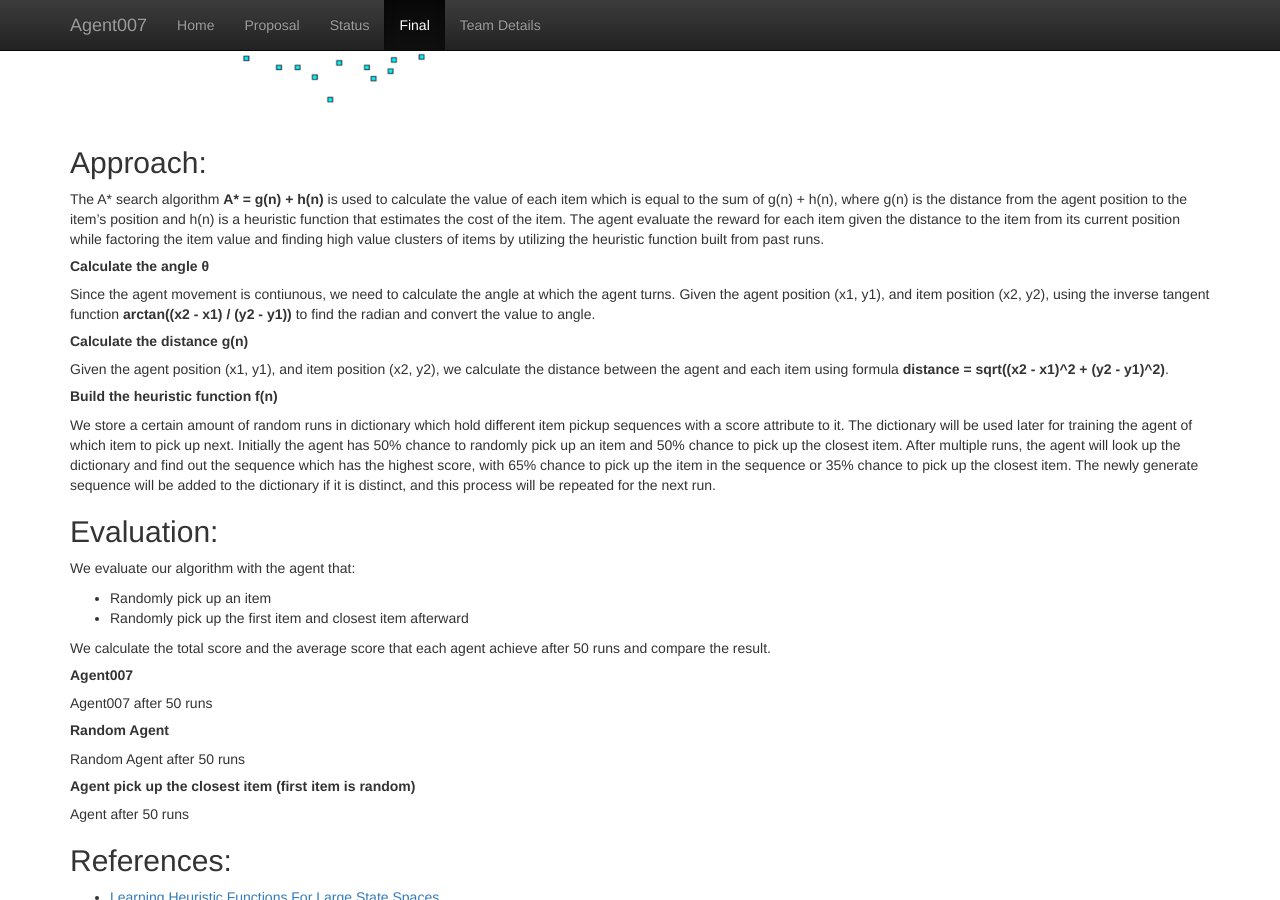
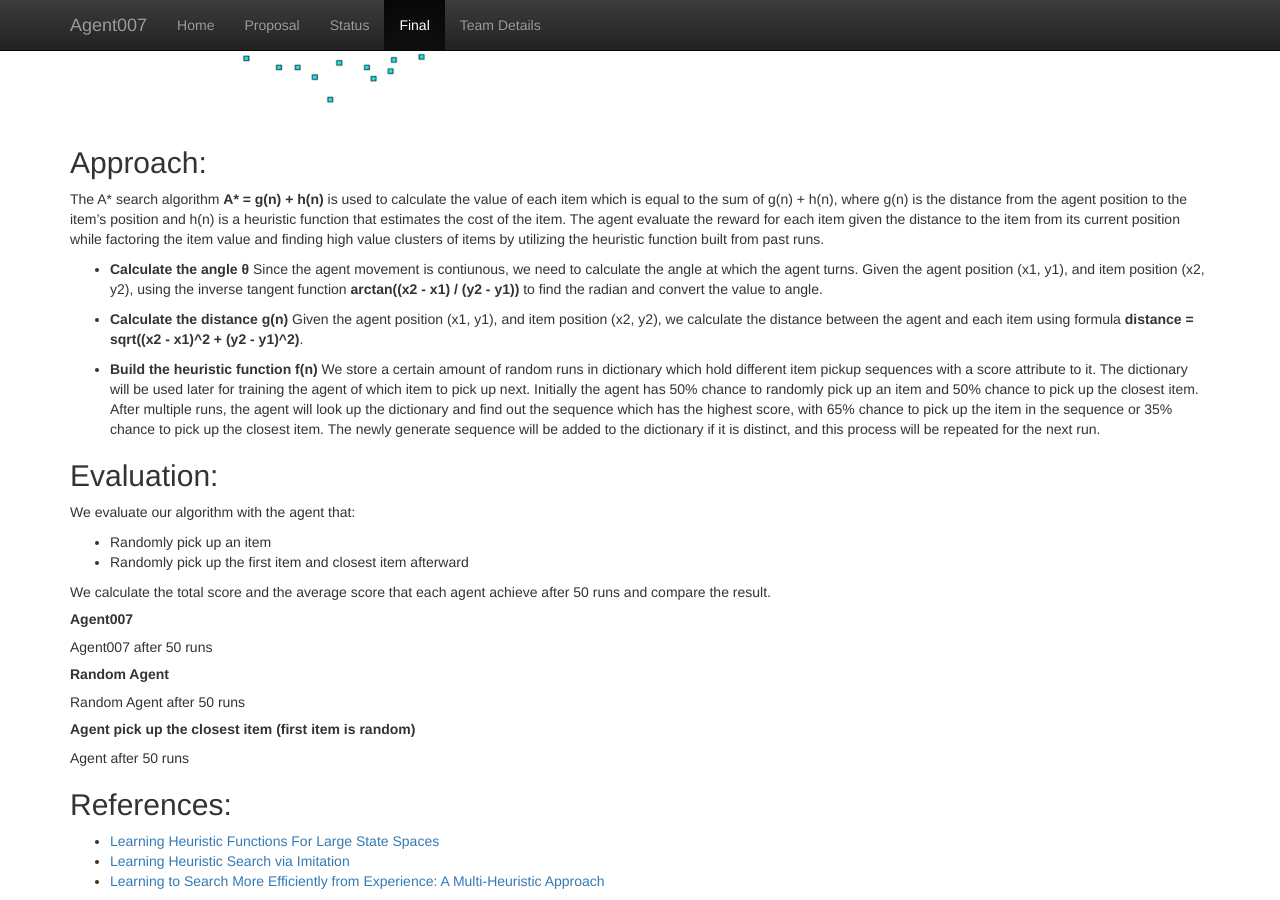
Before and after one commit to KumarHX/Agent007, a Jekyll site: the page built from docs/final.md, in a window 1280 px wide and 900 px high, scrolled down 613 px. Built offline with Jekyll 4.4.1, drawn with Linux system fonts in a browser that asks for light colours.

Commit message:
Update final.md

```diff
--- a/docs/final.md
+++ b/docs/final.md
@@ -16,13 +16,13 @@
 ## Approach:
 The A* search algorithm **A* = g(n) + h(n)** is used to calculate the value of each item which is equal to the sum of g(n) + h(n), where g(n) is the distance from the agent position to the item's position and h(n) is a heuristic function that estimates the cost of the item. The agent evaluate the reward for each item given the distance to the item from its current position while factoring the item value and finding high value clusters of items by utilizing the heuristic function built from past runs.
 
-##### **Calculate the angle θ**
+- **Calculate the angle θ**
 Since the agent movement is contiunous, we need to calculate the angle at which the agent turns. Given the agent position (x1, y1), and item position (x2, y2), using the inverse tangent function **arctan((x2 - x1) / (y2 - y1))** to find the radian and convert the value to angle.
 
-##### **Calculate the distance g(n)**
+- **Calculate the distance g(n)**
 Given the agent position (x1, y1), and item position (x2, y2), we calculate the distance between the agent and each item using formula **distance = sqrt((x2 - x1)^2 + (y2 - y1)^2)**.
 
-##### **Build the heuristic function f(n)**
+- **Build the heuristic function f(n)**
 We store a certain amount of random runs in dictionary which hold different item pickup sequences with a score attribute to it. The dictionary will be used later for training the agent of which item to pick up next. Initially the agent has 50% chance to randomly pick up an item and 50% chance to pick up the closest item. After multiple runs, the agent will look up the dictionary and find out the sequence which has the highest score, with 65% chance to pick up the item in the sequence or 35% chance to pick up the closest item. The newly generate sequence will be added to the dictionary if it is distinct, and this process will be repeated for the next run.
 
 ## Evaluation:
```
